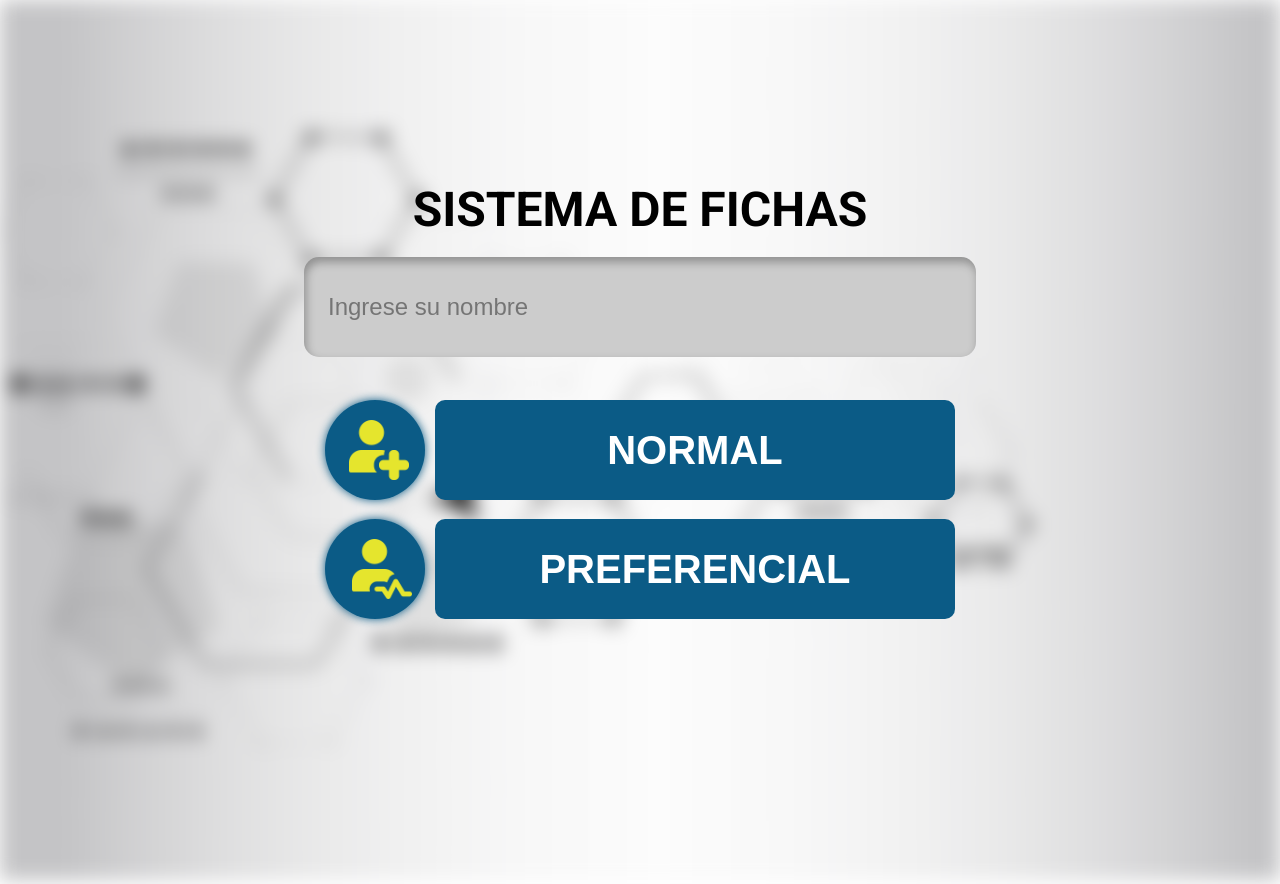
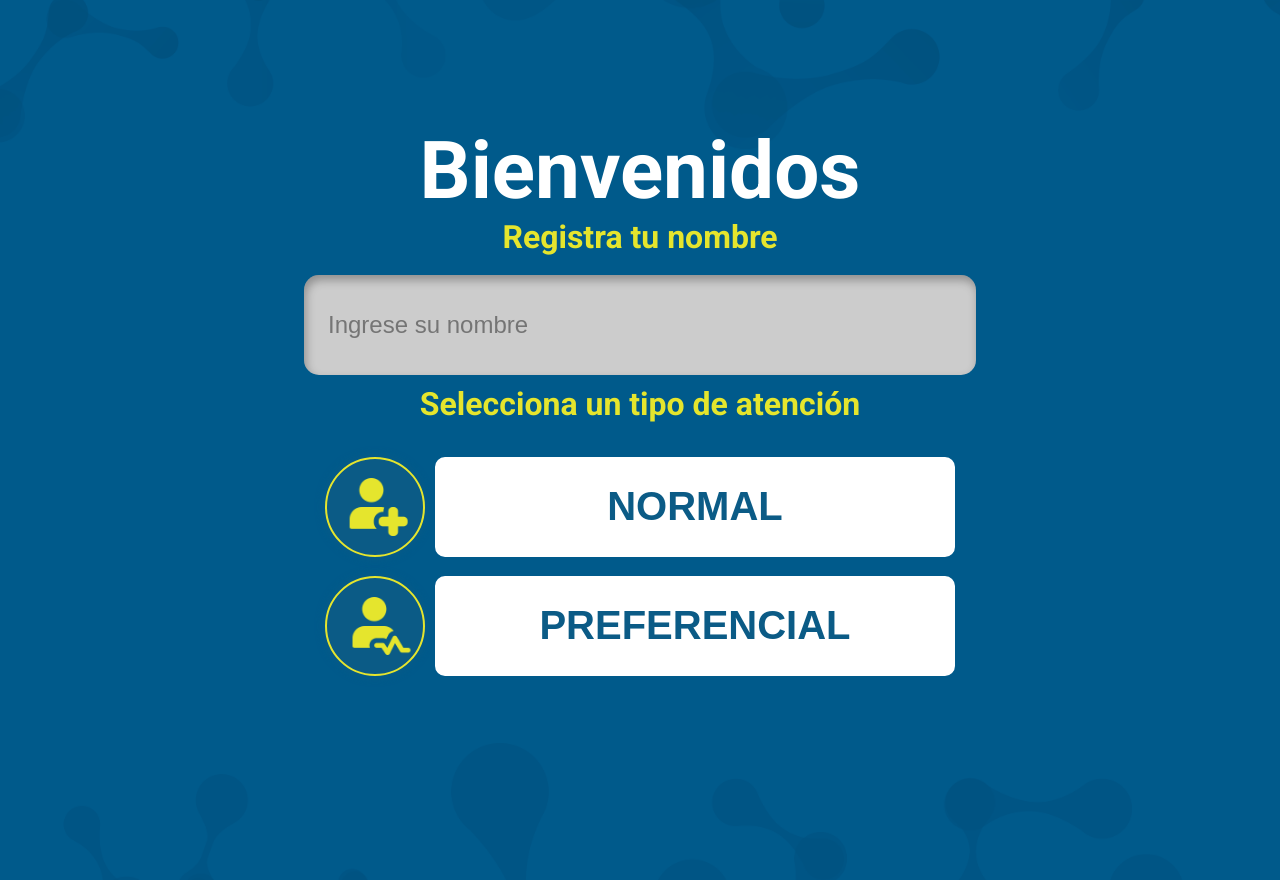
Before and after one commit to Aivan-17/plexus2, a Vue app in the folder plexus-frontend/: page / in a window 1280 px wide. Built offline with nearby package versions, Linux system fonts and the light colour scheme.

Commit message:
vistas finales

```diff
--- a/plexus-frontend/src/views/RegisterNewPatientView.vue
+++ b/plexus-frontend/src/views/RegisterNewPatientView.vue
@@ -1,7 +1,12 @@
 <template>
   <body>
     <div class="container" v-if="estadoServicio == true">
-      <h1 style="font-size: 3rem; font-weight: 700">SISTEMA DE FICHAS</h1>
+      <h1 style="font-size: 5rem; color: #fff; font-weight: 700">
+        Bienvenidos
+      </h1>
+      <h1 style="font-size: 2rem; font-weight: 700; color: rgb(229, 229, 45)">
+        Registra tu nombre
+      </h1>
       <!--<input
         type="text"
         placeholder="Ingrese su nombre"
@@ -16,6 +21,9 @@
         placeholder="Ingrese su nombre"
         v-model="fichaRegistrar.nombre"
       />
+      <h1 style="font-size: 2rem; font-weight: 700; color: rgb(229, 229, 45)">
+        Selecciona un tipo de atención
+      </h1>
       <div class="buttons-collection">
         <div class="normal-button">
           <div class="imagen">
@@ -44,7 +52,16 @@
     </div>
 
     <div class="background-container">
-      <img src="../assets/bg-services-plexus.jpg" alt="" />
+      <img
+        src="../assets/bg-gracias.png"
+        v-if="estadoServicio == true"
+        alt=""
+      />
+      <img
+        src="../assets/bg-services.png"
+        v-if="estadoServicio == false"
+        alt=""
+      />
     </div>
 
     <div class="services" v-if="estadoSucces == true" @click="reinicio()">
@@ -56,7 +73,20 @@
       </div>
     </div>
 
-    <div class="services" v-if="estadoServicio == false && estadoSucces == false">
+    <div
+      class="services"
+      v-if="estadoServicio == false && estadoSucces == false"
+    >
+      <h1
+        style="
+          font-size: 3.5rem;
+          margin-bottom: 50px;
+          color: rgb(16, 118, 173);
+          font-weight: 700;
+        "
+      >
+        ¿Qué servicio podemos ofrecerte?
+      </h1>
       <div class="buttons">
         <div class="button-square">
           <div class="circle-button" @click="setServicio('Toma de Muestra')">
@@ -87,6 +117,9 @@
             <h4>Realiza cualquier consulta, precios, cotizaciones y demás</h4>
           </div>
         </div>
+      </div>
+      <div class="logo-plexus">
+        <img src="../assets/plexus.png" alt="" />
       </div>
     </div>
   </body>
@@ -125,7 +158,10 @@ export default {
 
     async postFicha() {
       await axios
-        .post("https://prueba-plexus-backend.serverbb.online/fichas/agregar", this.fichaRegistrar)
+        .post(
+          "https://prueba-plexus-backend.serverbb.online/fichas/agregar",
+          this.fichaRegistrar
+        )
         .then((response) => {
           console.log(response.status);
           if (response.status === 200) {
@@ -405,6 +441,19 @@ export default {
 <style scoped>
 /**input css */
 
+.logo-plexus {
+  width: 100%;
+  height: 15vh;
+  display: flex;
+  justify-content: center;
+  align-items: center;
+}
+
+.logo-plexus img {
+  width: auto;
+  height: 75%;
+}
+
 .input {
   border: none;
   outline: none;
@@ -513,6 +562,7 @@ body {
   border-radius: 50%;
   box-shadow: 0px 0px 10px 0px var(--primary-color-dark);
   background-color: var(--primary-color-dark);
+  border: 2px solid rgb(229, 229, 45);
 }
 
 .normal-button .imagen img {
@@ -526,9 +576,9 @@ body {
   width: 520px;
   height: 100px;
   border-radius: 10px;
-  background-color: var(--primary-color-dark);
-  color: #fff;
-  border: none;
+  background-color: #fff;
+  color: var(--primary-color-dark);
+  border: 2px solid #fff;
   cursor: pointer;
   transition: 0.3s;
 }
@@ -551,6 +601,7 @@ body {
   border-radius: 50%;
   box-shadow: 0px 0px 10px 0px var(--primary-color-dark);
   background-color: var(--primary-color-dark);
+  border: 2px solid rgb(229, 229, 45);
 }
 
 .preferential-button .imagen img {
@@ -564,9 +615,9 @@ body {
   width: 520px;
   height: 100px;
   border-radius: 10px;
-  background-color: var(--primary-color-dark);
-  color: #fff;
-  border: none;
+  background-color: #fff;
+  color: var(--primary-color-dark);
+  border: #fff 2px solid;
   cursor: pointer;
   transition: 0.3s;
 }
@@ -588,7 +639,8 @@ button {
 }
 
 button:hover {
-  background-color: #1565c0; /* Azul oscuro al pasar el mouse */
+  background-color: #fff;
+  transform: scale(1.025); /* Azul oscuro al pasar el mouse */
 }
 
 .background-container {
@@ -604,7 +656,6 @@ button:hover {
   width: 100%;
   height: 110vh;
   object-fit: cover;
-  filter: blur(10px);
   /**
    */
 }
@@ -616,6 +667,7 @@ button:hover {
   display: flex;
   justify-content: center;
   align-items: center;
+  flex-direction: column;
   height: 100vh;
 }
 
--- a/plexus-frontend/src/views/TableFichasPendientesView.vue
+++ b/plexus-frontend/src/views/TableFichasPendientesView.vue
@@ -1,5 +1,4 @@
 <template>
-
   <div
     class="say"
     style="
@@ -19,16 +18,14 @@
         justify-content: center;
         align-items: center;
       "
-    >
-
+    ></div>
+    <div class="baby-register">
+      <h2 style="font-size: 3.5rem; color: #fff">Tabla de Fichas</h2>
     </div>
-    <div class="baby-register"  >
-      <h2>Tabla de Fichas</h2>
-
-    </div>
-    <div class="baby-register"  @click="borrarFichas()">
-
-      <button class="button2" style="background-color: #c82b2b;">Borrar todas las fichas</button>
+    <div class="baby-register" @click="borrarFichas()">
+      <button class="button2" style="background-color: #c82b2b; color: #fff">
+        Borrar todas las fichas
+      </button>
     </div>
 
     <div class="baby-register" @click="actualizarTabla">
@@ -52,11 +49,9 @@
             <th>
               <h1>Opciones</h1>
             </th>
-
-
           </tr>
         </thead>
-         <tbody>
+        <tbody>
           <tr
             v-for="ficha in fichasTomaMuestra"
             :key="ficha.nombre"
@@ -87,6 +82,9 @@
       </table>
     </div>
   </body>
+  <div class="background-container">
+    <img src="../assets/bg-gracias.png" alt="" />
+  </div>
   <!--<Loading
     v-model:active="isLoading"
     :can-cancel="false"
@@ -94,21 +92,18 @@
   />-->
 </template>
 <script>
-import { useSound } from '@vueuse/sound'
-import notificationSound from '../assets/audio.mp3'
+import { useSound } from "@vueuse/sound";
+import notificationSound from "../assets/audio.mp3";
 
 import axios from "axios";
 export default {
   setup() {
-    const { play } = useSound(notificationSound)
+    const { play } = useSound(notificationSound);
 
     return {
       play,
-    }
+    };
   },
-
-
-
 
   computed: {
     fichasTomaMuestra() {
@@ -120,35 +115,34 @@ export default {
 
   data() {
     return {
-
       listFichas: [],
-
     };
   },
 
   methods: {
-    async borrarFichas(){
+    async borrarFichas() {
       //ask for a input text confirmation
       try {
-        var input = prompt("Escriba 'borrar' para confirmar el borrado de todas las fichas", "");
-      if(input == "borrar"){
-        await axios.delete("https://prueba-plexus-backend.serverbb.online/fichas/borrar-todas");
-        alert("Todas las fichas han sido borradas");
-        this.listFichas = await axios.get("https://prueba-plexus-backend.serverbb.online/fichas/listar");
-        this.listFichas = this.listFichas.data;
-      }else{
-        alert("No se ha borrado ninguna ficha");
-      }
+        var input = prompt(
+          "Escriba 'borrar' para confirmar el borrado de todas las fichas",
+          ""
+        );
+        if (input == "borrar") {
+          await axios.delete(
+            "https://prueba-plexus-backend.serverbb.online/fichas/borrar-todas"
+          );
+          alert("Todas las fichas han sido borradas");
+          this.listFichas = await axios.get(
+            "https://prueba-plexus-backend.serverbb.online/fichas/listar"
+          );
+          this.listFichas = this.listFichas.data;
+        } else {
+          alert("No se ha borrado ninguna ficha");
+        }
       } catch (error) {
         alert("Problema en el borrado de fichas");
       }
-
-
-
-
     },
-
-
 
     getColorByEstado(tipo) {
       switch (tipo) {
@@ -163,71 +157,58 @@ export default {
       }
     },
     async actualizarTabla() {
-      this.listFichasAux= this.listFichas;
-      this.listFichas = await axios.get("https://prueba-plexus-backend.serverbb.online/fichas/listar");
+      this.listFichasAux = this.listFichas;
+      this.listFichas = await axios.get(
+        "https://prueba-plexus-backend.serverbb.online/fichas/listar"
+      );
       this.listFichas = this.listFichas.data;
 
-
-
-      if(this.listFichasAux.length < this.listFichas.length){
+      if (this.listFichasAux.length < this.listFichas.length) {
         await this.play();
       }
-
-
-
-
-
-
-
     },
 
     async updateFichaAbandono(idFicha, ficha) {
       console.log(ficha);
-      await axios.post("https://prueba-plexus-backend.serverbb.online/fichas/borrar", ficha);
+      await axios.post(
+        "https://prueba-plexus-backend.serverbb.online/fichas/borrar",
+        ficha
+      );
       alert("Ficha abandonada");
 
-
-
-      this.listFichas = await axios.get("https://prueba-plexus-backend.serverbb.online/fichas/listar");
+      this.listFichas = await axios.get(
+        "https://prueba-plexus-backend.serverbb.online/fichas/listar"
+      );
       this.listFichas = this.listFichas.data;
-
     },
-
 
     async updateFichaAtender(idFicha, ficha) {
       console.log(ficha);
-      await axios.post("https://prueba-plexus-backend.serverbb.online/fichas/borrar", ficha);
+      await axios.post(
+        "https://prueba-plexus-backend.serverbb.online/fichas/borrar",
+        ficha
+      );
       alert("Ficha atendida");
 
-
-
-      this.listFichas = await axios.get("https://prueba-plexus-backend.serverbb.online/fichas/listar");
+      this.listFichas = await axios.get(
+        "https://prueba-plexus-backend.serverbb.online/fichas/listar"
+      );
       this.listFichas = this.listFichas.data;
-    }
-
-
+    },
   },
 
-
   async mounted() {
-    this.listFichas = await axios.get("https://prueba-plexus-backend.serverbb.online/fichas/listar");
+    this.listFichas = await axios.get(
+      "https://prueba-plexus-backend.serverbb.online/fichas/listar"
+    );
     this.listFichas = this.listFichas.data;
 
-
-
-
-
     console.log(this.listFichas);
-
 
     this.intervalId = setInterval(() => {
       this.actualizarTabla();
     }, 7000);
   },
-
-
-
-
 };
 
 /**import StateModalVue from "@/components/modals/StateModal.vue";
@@ -366,6 +347,23 @@ export default {
   --primary-color-dark: rgb(11, 91, 134);
 }
 
+.background-container {
+  position: absolute;
+  top: 0;
+  left: 0;
+  width: 100vw;
+  height: 100vh;
+  z-index: -1;
+}
+
+.background-container img {
+  width: 100%;
+  min-height: 120vh;
+  object-fit: cover;
+  /**
+   */
+}
+
 .container {
   font-family: "Open Sans", sans-serif;
   font-weight: 400;
@@ -474,7 +472,7 @@ export default {
   border-radius: 0.5em;
   background: #e8e8e8;
   border: 1px solid #e8e8e8;
-  box-shadow: 6px 6px 12px #c5c5c5, -6px -6px 12px #ffffff;
+  box-shadow: 3px 3px 6px #c5c5c5, -3px -3px 6px #ffffff;
 }
 
 .button2:active {
--- a/plexus-frontend/src/views/TableQueView.vue
+++ b/plexus-frontend/src/views/TableQueView.vue
@@ -1,5 +1,4 @@
 <template>
-
   <div
     class="say"
     style="
@@ -19,22 +18,21 @@
         justify-content: center;
         align-items: center;
       "
-    >
-
+    ></div>
+    <div class="baby-register">
+      <h2 style="font-size: 2.5rem; color: rgb(249, 249, 45)">
+        Tabla de Toma de Muestras
+      </h2>
     </div>
-    <div class="baby-register"  >
-      <h2>Tabla de Toma de Muestras</h2>
-
-    </div>
-    <div class="baby-register"  @click="borrarFichas()">
-
-      <button class="button2" style="background-color: #c82b2b;">Borrar todas las fichas</button>
+    <div class="baby-register" @click="borrarFichas()">
+      <button class="button2" style="background-color: #c82b2b; color: #fff">
+        Borrar todas las fichas
+      </button>
     </div>
 
     <div class="baby-register" @click="actualizarTabla">
       <button class="button2">Actualizar Tabla</button>
     </div>
-
   </div>
   <body>
     <div class="cuerpo">
@@ -53,19 +51,16 @@
             <th>
               <h1>Opciones</h1>
             </th>
-
-
           </tr>
         </thead>
-         <tbody>
+        <tbody>
           <tr
             v-for="ficha in fichasTomaMuestra"
             :key="ficha.nombre"
             :id="ficha.nombre"
             :style="{ 'background-color': getColorByEstado(ficha.tipo) }"
-
           >
-            <td >{{ ficha.nombre }}</td>
+            <td>{{ ficha.nombre }}</td>
             <td>{{ ficha.tipo }}</td>
             <td>{{ ficha.servicio }}</td>
 
@@ -89,6 +84,9 @@
       </table>
     </div>
   </body>
+  <div class="background-container">
+    <img src="../assets/bg-gracias.png" alt="" />
+  </div>
   <!--<Loading
     v-model:active="isLoading"
     :can-cancel="false"
@@ -97,15 +95,15 @@
 </template>
 <script>
 import axios from "axios";
-import { useSound } from '@vueuse/sound'
-import notificationSound from '../assets/audio.mp3'
+import { useSound } from "@vueuse/sound";
+import notificationSound from "../assets/audio.mp3";
 export default {
   setup() {
-    const { play } = useSound(notificationSound)
+    const { play } = useSound(notificationSound);
 
     return {
       play,
-    }
+    };
   },
   //computed to only mantein fichas that have ficha.servicio== 'Toma de Muestra'
   computed: {
@@ -118,32 +116,33 @@ export default {
 
   data() {
     return {
-
       listFichas: [],
-
     };
   },
 
   methods: {
-    async borrarFichas(){
+    async borrarFichas() {
       //ask for a input text confirmation
       try {
-        var input = prompt("Escriba 'borrar' para confirmar el borrado de todas las fichas", "");
-      if(input == "borrar"){
-        await axios.delete("https://prueba-plexus-backend.serverbb.online/fichas/borrar-todas");
-        alert("Todas las fichas han sido borradas");
-        this.listFichas = await axios.get("https://prueba-plexus-backend.serverbb.online/fichas/listar");
-        this.listFichas = this.listFichas.data;
-      }else{
-        alert("No se ha borrado ninguna ficha");
-      }
+        var input = prompt(
+          "Escriba 'borrar' para confirmar el borrado de todas las fichas",
+          ""
+        );
+        if (input == "borrar") {
+          await axios.delete(
+            "https://prueba-plexus-backend.serverbb.online/fichas/borrar-todas"
+          );
+          alert("Todas las fichas han sido borradas");
+          this.listFichas = await axios.get(
+            "https://prueba-plexus-backend.serverbb.online/fichas/listar"
+          );
+          this.listFichas = this.listFichas.data;
+        } else {
+          alert("No se ha borrado ninguna ficha");
+        }
       } catch (error) {
         alert("Problema en el borrado de fichas");
       }
-
-
-
-
     },
 
     getColorByEstado(tipo) {
@@ -159,71 +158,58 @@ export default {
       }
     },
     async actualizarTabla() {
-      this.listFichasAux= this.listFichas;
-      this.listFichas = await axios.get("https://prueba-plexus-backend.serverbb.online/fichas/listar");
+      this.listFichasAux = this.listFichas;
+      this.listFichas = await axios.get(
+        "https://prueba-plexus-backend.serverbb.online/fichas/listar"
+      );
       this.listFichas = this.listFichas.data;
 
-
-
-      if(this.listFichasAux.length < this.listFichas.length){
+      if (this.listFichasAux.length < this.listFichas.length) {
         await this.play();
       }
-
-
-
-
-
-
-
     },
 
     async updateFichaAbandono(idFicha, ficha) {
       console.log(ficha);
-      await axios.post("https://prueba-plexus-backend.serverbb.online/fichas/borrar", ficha);
+      await axios.post(
+        "https://prueba-plexus-backend.serverbb.online/fichas/borrar",
+        ficha
+      );
       alert("Ficha abandonada");
 
-
-
-      this.listFichas = await axios.get("https://prueba-plexus-backend.serverbb.online/fichas/listar");
+      this.listFichas = await axios.get(
+        "https://prueba-plexus-backend.serverbb.online/fichas/listar"
+      );
       this.listFichas = this.listFichas.data;
-
     },
-
 
     async updateFichaAtender(idFicha, ficha) {
       console.log(ficha);
-      await axios.post("https://prueba-plexus-backend.serverbb.online/fichas/borrar", ficha);
+      await axios.post(
+        "https://prueba-plexus-backend.serverbb.online/fichas/borrar",
+        ficha
+      );
       alert("Ficha atendida");
 
-
-
-      this.listFichas = await axios.get("https://prueba-plexus-backend.serverbb.online/fichas/listar");
+      this.listFichas = await axios.get(
+        "https://prueba-plexus-backend.serverbb.online/fichas/listar"
+      );
       this.listFichas = this.listFichas.data;
-    }
-
-
+    },
   },
 
-
   async mounted() {
-    this.listFichas = await axios.get("https://prueba-plexus-backend.serverbb.online/fichas/listar");
+    this.listFichas = await axios.get(
+      "https://prueba-plexus-backend.serverbb.online/fichas/listar"
+    );
     this.listFichas = this.listFichas.data;
 
-
-
-
-
     console.log(this.listFichas);
-
 
     this.intervalId = setInterval(() => {
       this.actualizarTabla();
     }, 10000);
   },
-
-
-
-
 };
 
 /**import StateModalVue from "@/components/modals/StateModal.vue";
@@ -362,6 +348,23 @@ export default {
   --primary-color-dark: rgb(11, 91, 134);
 }
 
+.background-container {
+  position: absolute;
+  top: 0;
+  left: 0;
+  width: 100vw;
+  height: 100vh;
+  z-index: -1;
+}
+
+.background-container img {
+  width: 100%;
+  min-height: 120vh;
+  object-fit: cover;
+  /**
+   */
+}
+
 .container {
   font-family: "Open Sans", sans-serif;
   font-weight: 400;
@@ -470,7 +473,7 @@ export default {
   border-radius: 0.5em;
   background: #e8e8e8;
   border: 1px solid #e8e8e8;
-  box-shadow: 6px 6px 12px #c5c5c5, -6px -6px 12px #ffffff;
+  box-shadow: 3px 3px 6px #c5c5c5, -3px -3px 6px #ffffff;
 }
 
 .button2:active {
```
Also changed, not shown: 1 other file (tests, documents, lock files or other folders).
